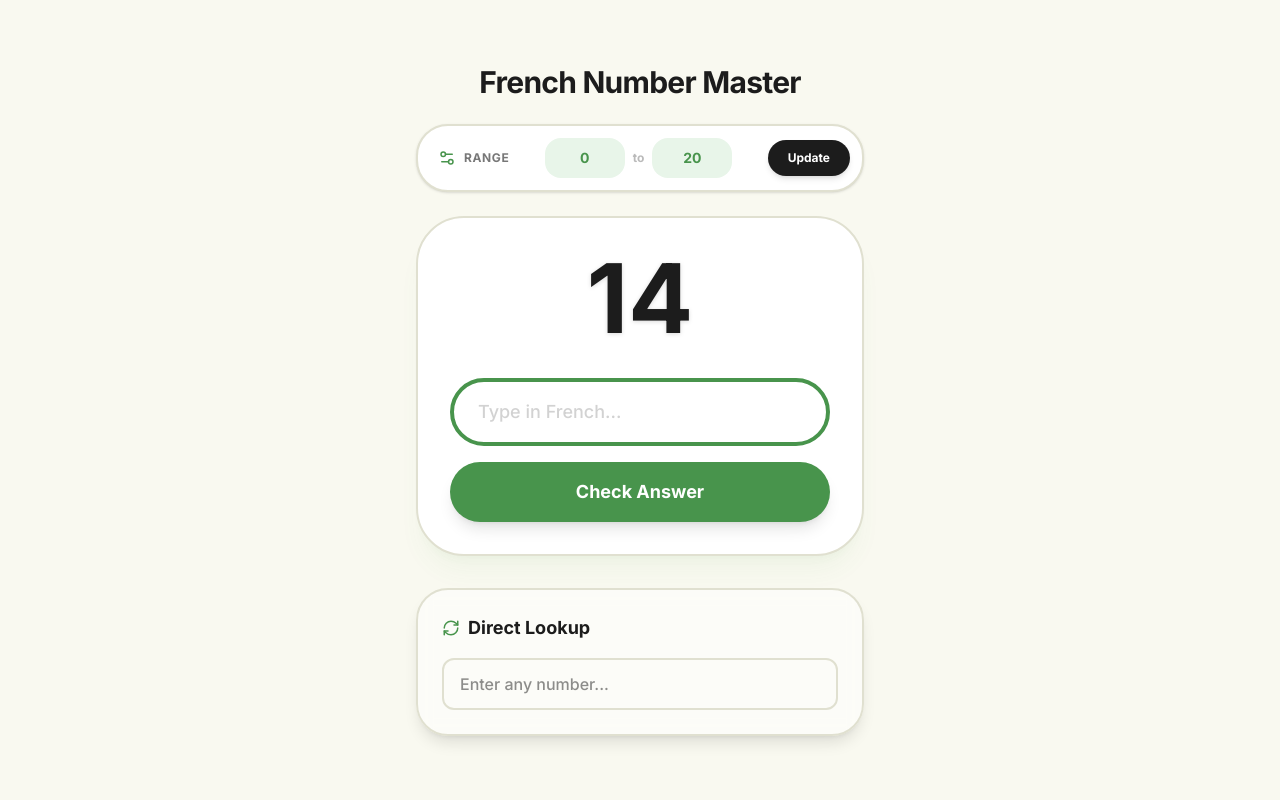
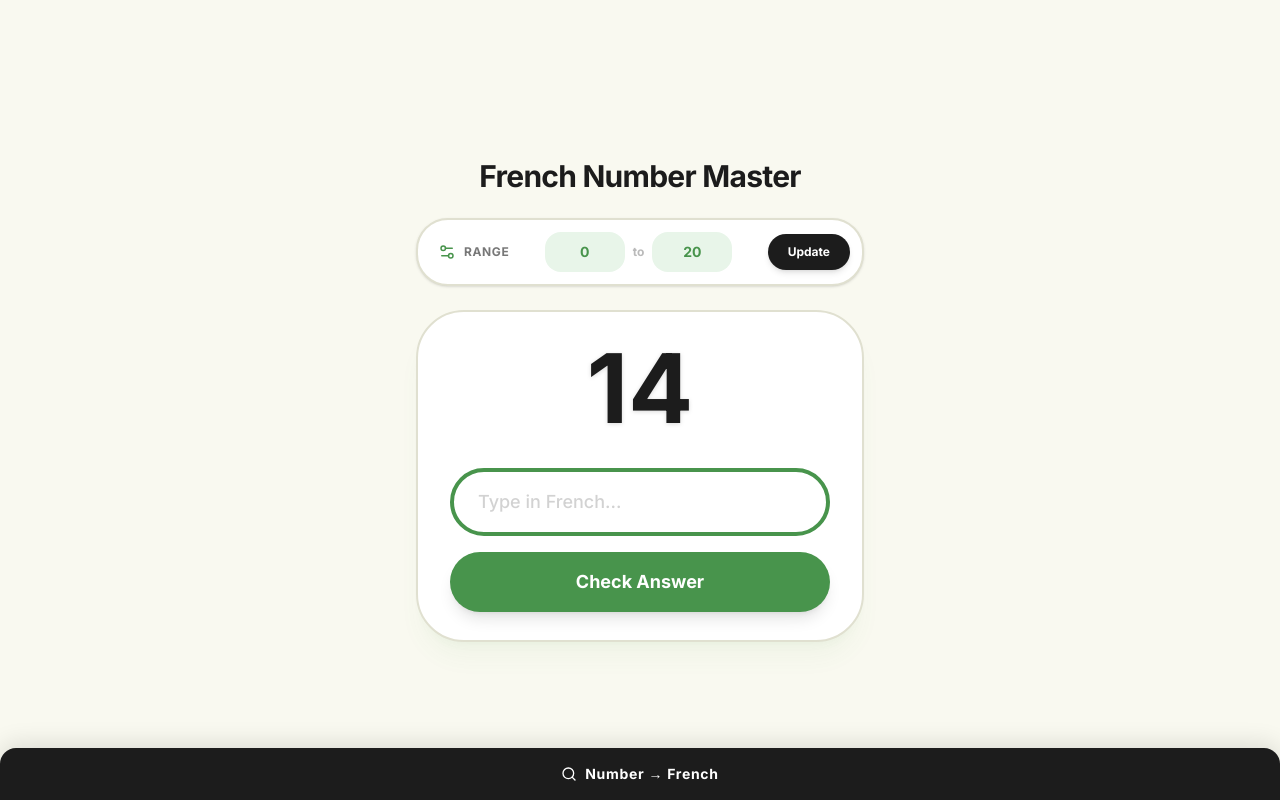
Before and after one commit to Judy-Nihao/french-number-master, a React (Vite) app: page / in a window 1280 px wide. Built offline with nearby package versions, Linux system fonts and the light colour scheme.

Commit message:
refactor: replace Direct Lookup card with fixed bottom drawer or dialog

```diff
--- a/src/App.tsx
+++ b/src/App.tsx
@@ -1,12 +1,13 @@
 import React, { useState, useEffect, useCallback, useRef } from "react";
 import {
   Volume2,
-  RefreshCw,
   CheckCircle2,
   XCircle,
   Settings2,
   ArrowRight,
   Loader2,
+  Search,
+  X,
 } from "lucide-react";
 import { motion, AnimatePresence } from "motion/react";
 import confetti from "canvas-confetti";
@@ -29,6 +30,8 @@ export default function App() {
     word: string;
     ipa: string;
   } | null>(null);
+  const [isLookupOpen, setIsLookupOpen] = useState(false);
+  const [isDesktop, setIsDesktop] = useState(false);
   const poolRef = useRef<number[]>([]);
   const lastNumberRef = useRef<number | null>(null);
   const inputRef = useRef<HTMLInputElement>(null);
@@ -80,6 +83,14 @@ export default function App() {
   useEffect(() => {
     generateRandomNumber();
   }, [generateRandomNumber]);
+
+  useEffect(() => {
+    const mq = window.matchMedia("(min-width: 640px)");
+    setIsDesktop(mq.matches);
+    const handler = (e: MediaQueryListEvent) => setIsDesktop(e.matches);
+    mq.addEventListener("change", handler);
+    return () => mq.removeEventListener("change", handler);
+  }, []);
 
   const handleLookup = (e: React.ChangeEvent<HTMLInputElement>) => {
     const val = e.target.value;
@@ -247,7 +258,7 @@ export default function App() {
   };
 
   return (
-    <div className="min-h-screen bg-app-bg flex flex-col items-center justify-center py-6 px-4 sm:py-12 sm:px-6 overflow-x-hidden">
+    <div className="min-h-screen bg-app-bg flex flex-col items-center justify-center py-6 px-4 sm:py-12 sm:px-6 pb-20 sm:pb-12 overflow-x-hidden">
       <div className="w-full max-w-md flex flex-col relative">
         {/* Organic Background Shape - Top Left */}
         <div className="absolute -top-20 -left-20 w-64 h-64 bg-app-primary/10 rounded-full blur-3xl -z-10" />
@@ -305,7 +316,7 @@ export default function App() {
 
         {/* Main Exercise Card */}
         <div className="bg-app-card rounded-[3rem] border-2 border-app-border shadow-xl shadow-app-primary/5 overflow-hidden relative">
-          <div className="p-8 flex flex-col items-center relative z-10">
+          <div className="px-8 py-7 flex flex-col items-center relative z-10">
             <motion.div
               key={currentNumber}
               initial={{ scale: 0.8, opacity: 0, rotate: -5 }}
@@ -438,12 +449,62 @@ export default function App() {
           </AnimatePresence>
         </div>
 
-        {/* Direct Lookup Section */}
-        <div className="mt-8 bg-white/50 backdrop-blur-sm rounded-4xl border-2 border-app-border p-6 shadow-lg">
-          <div className="flex items-center gap-2 mb-4">
-            <RefreshCw size={18} className="text-app-primary" />
-            <h2 className="text-lg font-bold text-app-dark">Direct Lookup</h2>
       </div>
+
+      {/* Bottom Tab Bar */}
+      <button
+        onClick={() => {
+          setLookupValue("");
+          setLookupResult(null);
+          setIsLookupOpen(true);
+        }}
+        aria-label="Direct lookup"
+        className="fixed bottom-0 left-0 right-0 z-40 bg-app-dark text-white flex items-center justify-center gap-2 py-4 rounded-t-2xl shadow-[0_-4px_24px_rgba(0,0,0,0.12)] active:opacity-80 transition-opacity"
+      >
+        <Search size={16} />
+        <span className="text-sm font-bold tracking-wider">Number → French</span>
+      </button>
+
+      {/* Lookup Drawer / Dialog */}
+      <AnimatePresence>
+        {isLookupOpen && (
+          <>
+            <motion.div
+              initial={{ opacity: 0 }}
+              animate={{ opacity: 1 }}
+              exit={{ opacity: 0 }}
+              onClick={() => setIsLookupOpen(false)}
+              className="fixed inset-0 bg-black/40 backdrop-blur-sm z-50"
+            />
+            <motion.div
+              initial={isDesktop ? { opacity: 0, scale: 0.95 } : { y: "100%" }}
+              animate={isDesktop ? { opacity: 1, scale: 1 } : { y: 0 }}
+              exit={isDesktop ? { opacity: 0, scale: 0.95 } : { y: "100%" }}
+              transition={{ type: "spring", damping: 28, stiffness: 320 }}
+              className={cn(
+                "fixed z-50 bg-app-card w-full p-6 shadow-2xl",
+                isDesktop
+                  ? "top-1/2 left-1/2 -translate-x-1/2 -translate-y-1/2 max-w-md rounded-3xl"
+                  : "bottom-0 left-0 right-0 rounded-t-3xl pb-10 min-h-[30vh]",
+              )}
+            >
+              {/* Panel Header */}
+              <div className="flex items-center justify-between mb-5">
+                <div className="flex items-center gap-2">
+                  <Search size={18} className="text-app-primary" />
+                  <h2 className="text-lg font-bold text-app-dark">
+                    Number → French
+                  </h2>
+                </div>
+                <button
+                  onClick={() => setIsLookupOpen(false)}
+                  className="p-2 rounded-full hover:bg-app-border transition-colors"
+                >
+                  <X size={18} className="text-app-dark/50" />
+                </button>
+              </div>
+
+              {/* Lookup Input */}
               <div className="space-y-4">
                 <input
                   type="text"
@@ -452,6 +513,7 @@ export default function App() {
                   value={lookupValue}
                   onChange={handleLookup}
                   placeholder="Enter any number..."
+                  autoFocus
                   className="w-full px-4 py-3 rounded-xl border-2 border-app-border focus:border-app-primary focus:outline-none transition-all font-medium"
                 />
 
@@ -469,7 +531,7 @@ export default function App() {
                             <div className="text-xl font-bold text-app-dark mb-1 wrap-break-word">
                               {lookupResult.word}
                             </div>
-                        <div className="text-xs font-medium text-app-dark/50 italic mb-2">
+                            <div className="text-xs font-medium text-app-dark/50 italic">
                               {lookupResult.ipa}
                             </div>
                           </div>
@@ -496,8 +558,10 @@ export default function App() {
                   )}
                 </AnimatePresence>
               </div>
-        </div>
-      </div>
+            </motion.div>
+          </>
+        )}
+      </AnimatePresence>
     </div>
   );
 }
```
Also changed, not shown: vite.config.ts (+7 -18 lines). Lines whose indentation alone changed are shown as unchanged.
